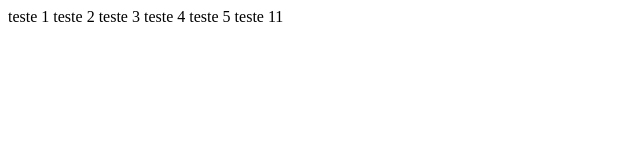
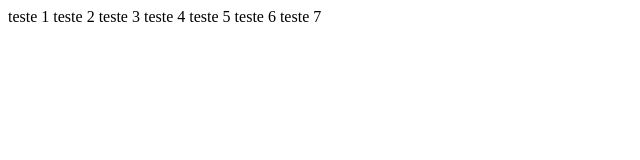
Before and after one commit to gewald1990/git_study, a plain HTML site: page index.html in a window 1280 px wide. Shown: the full height of the page, 0-640 px from the left. Drawn offline with Linux system fonts and the light colour scheme.

Commit message:
resolvendo conflito depois cherry-pick

```diff
--- a/index.html
+++ b/index.html
@@ -9,7 +9,8 @@
         teste 3
         teste 4
         teste 5
-        teste 11
+        teste 6
+        teste 7
     </body>
 
 </html>
```
